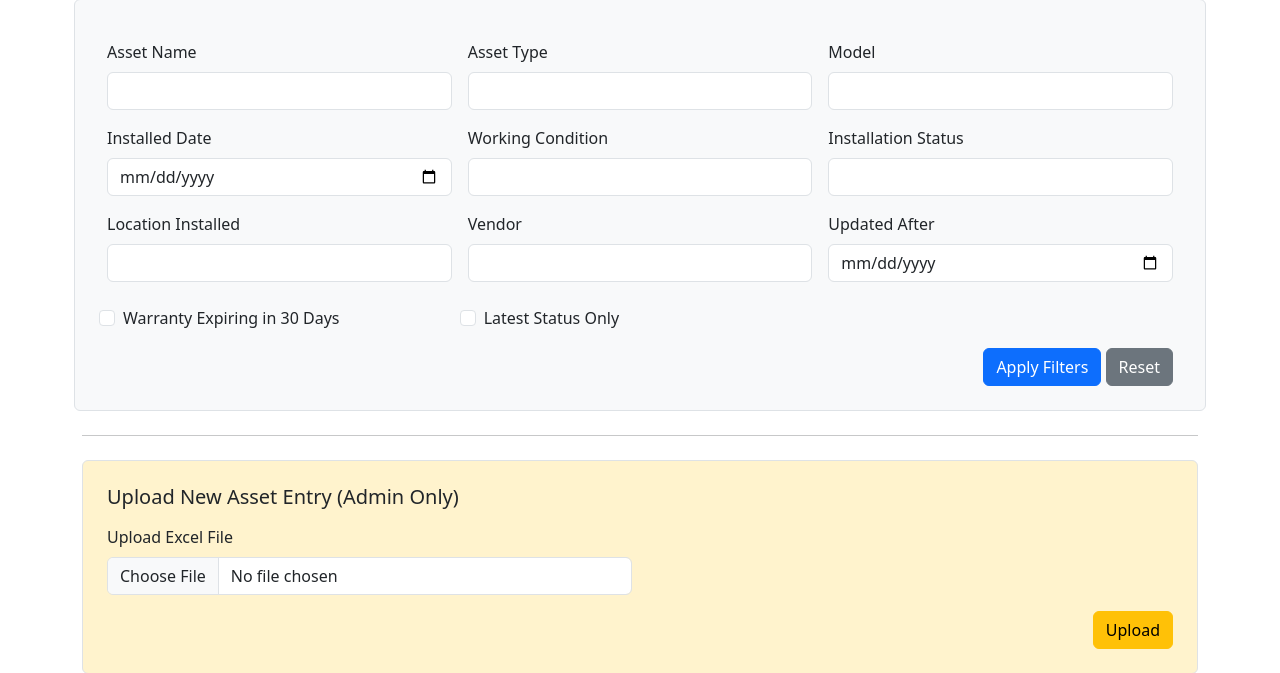
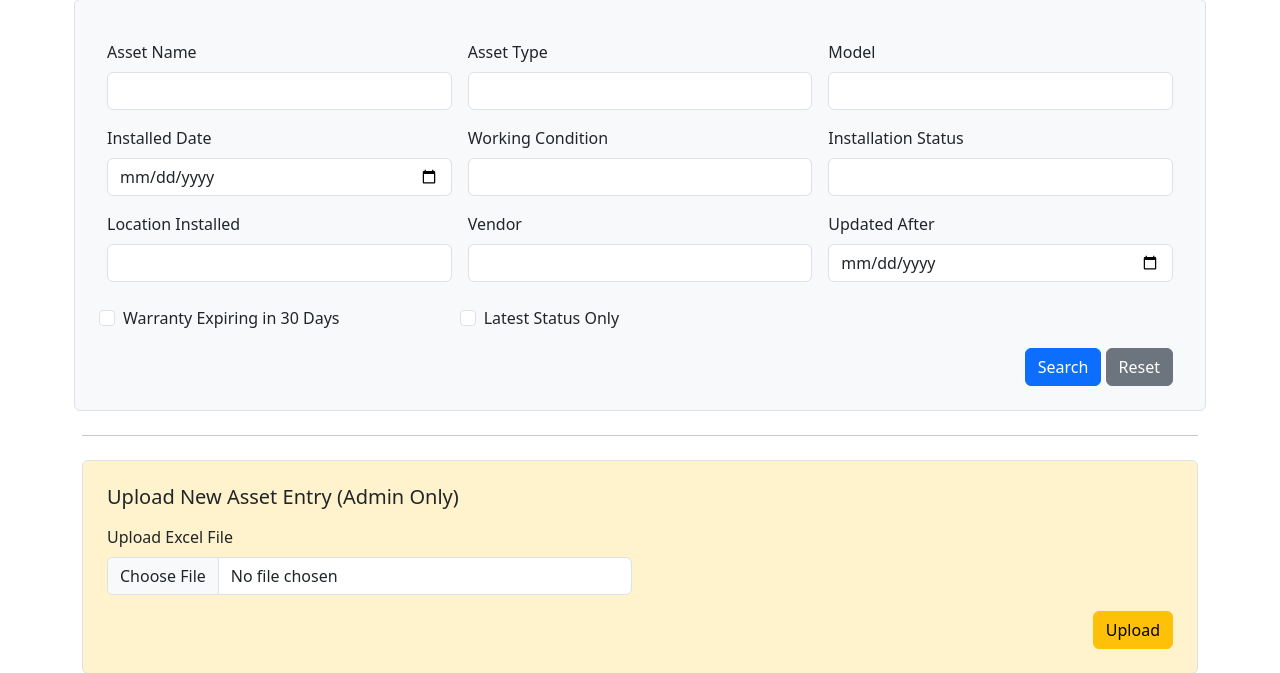
Before and after one commit to thrisha88/kpl-asset-manager, a Flask app: page /dashboard in a window 1280 px wide. Shown: the part 79-752 px from the top of the page. Run offline with Flask 3, Linux system fonts and the light colour scheme; the visitor is signed in with stand-in values (Sample User, id 1).

Commit message:
Update dashboard.html

```diff
--- a/templates/dashboard.html
+++ b/templates/dashboard.html
@@ -58,7 +58,7 @@
                 <label class="form-check-label" for="latestCheck">Latest Status Only</label>
             </div>
             <div class="col-12 text-end mt-3">
-                <button type="submit" class="btn btn-primary">Apply Filters</button>
+                <button type="submit" class="btn btn-primary">Search</button>
                 <a href="/dashboard" class="btn btn-secondary">Reset</a>
             </div>
         </form>
```
